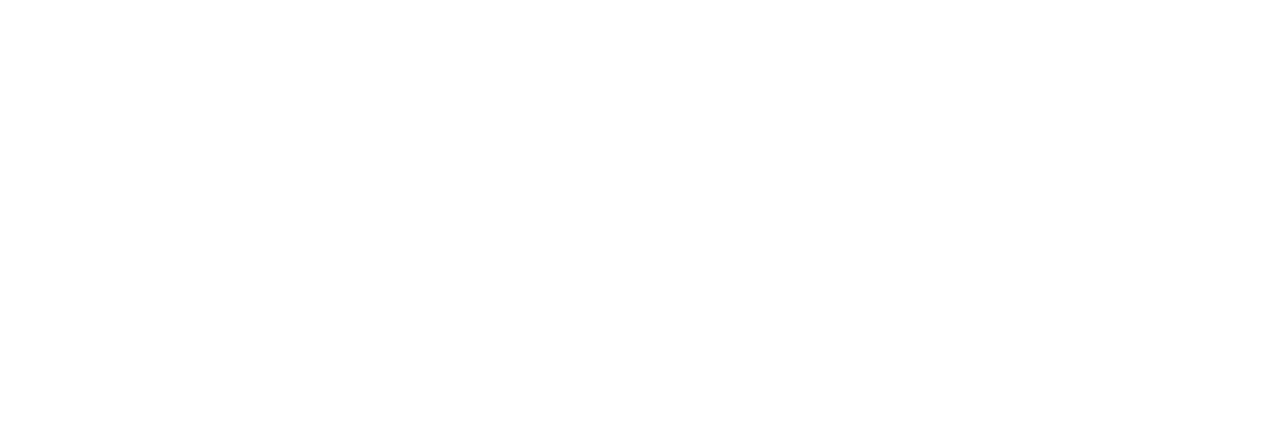
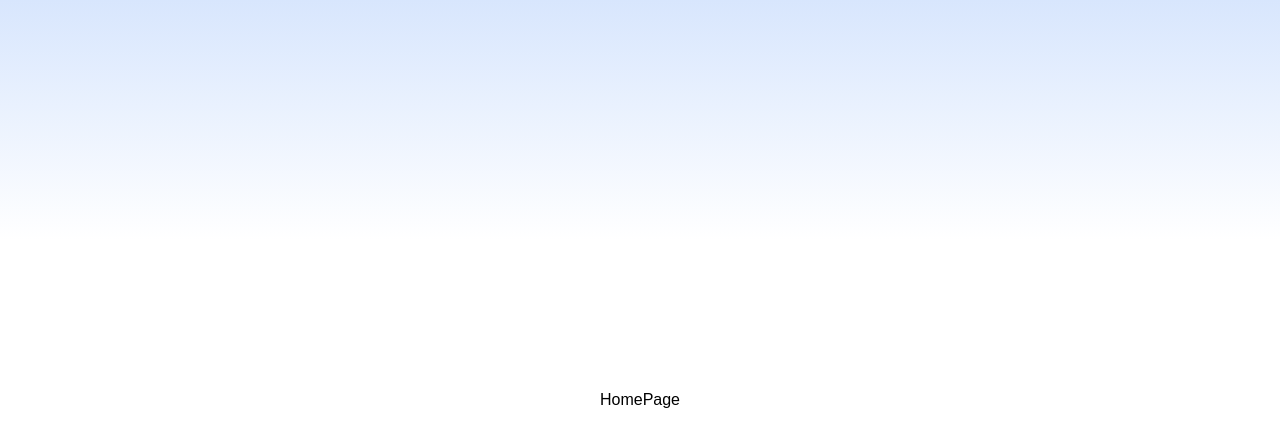
Before and after one commit to rayhan889/kviz, a React (Vite) app: page / in a window 1280 px wide. Before the commit this address had no page. Shown: the top 446 px of the page. Built offline with nearby package versions, Linux system fonts and the light colour scheme.

Commit message:
minor config for layout

```diff
--- a/src/App.tsx
+++ b/src/App.tsx
@@ -2,15 +2,22 @@
 import { Routes, Route } from "react-router-dom";
 
 import QuestionPage from "./components/QuestionPage";
+import HomePage from "./components/HomePage";
 
 const queryClient = new QueryClient();
 
 function App() {
   return (
     <QueryClientProvider client={queryClient}>
-      <Routes>
-        <Route path="/question" element={<QuestionPage />} />
-      </Routes>
+      <main className="h-screen w-full bg-white flex flex-col items-center justify-center">
+        {/* Background gradient */}
+        <div className="absolute h-60 top-0 left-0 w-full bg-gradient-to-b from-blue-500/20 to-white" />
+
+        <Routes>
+          <Route path="/" element={<HomePage />} />
+          <Route path="/question" element={<QuestionPage />} />
+        </Routes>
+      </main>
     </QueryClientProvider>
   );
 }
--- /dev/null
+++ b/src/components/HomePage.tsx
@@ -0,0 +1,5 @@
+import React from "react";
+
+export default function HomePage() {
+  return <div>HomePage</div>;
+}
--- a/src/components/QuestionPage.tsx
+++ b/src/components/QuestionPage.tsx
@@ -176,10 +176,7 @@
   if (error) return <div>Error</div>;
 
   return (
-    <main className="h-screen w-full bg-white flex flex-col items-center justify-center">
-      {/* Background gradient */}
-      <div className="absolute h-60 top-0 left-0 w-full bg-gradient-to-b from-blue-500/20 to-white" />
-
+    <>
       {!startQuizSession || timesUp || currentIndex > questions.length - 1 ? (
         // Result box
         <ResultBox
@@ -232,6 +229,6 @@
           )}
         </>
       )}
-    </main>
+    </>
   );
 }
```
